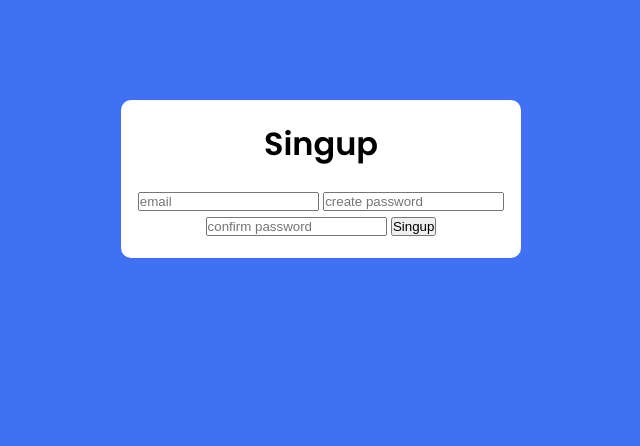
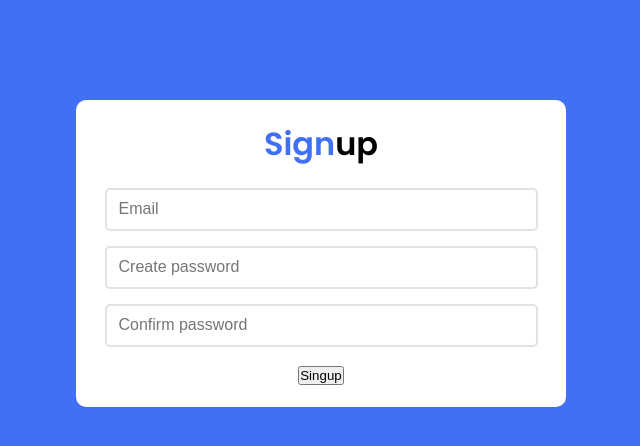
Before and after one commit to asibiqbal/assignment-4, a plain HTML site: page index.html in a window 1280 px wide. Shown: the whole page, without its empty margins (319-959 px from the left). Drawn offline with Linux system fonts and the light colour scheme.

Commit message:
style the form

```diff
--- a/css/style.css
+++ b/css/style.css
@@ -12,15 +12,38 @@ body {
 }
 
 .main-container {
-    width: 400px;
+    width: 450px;
     background: white;
+    margin: 100px auto;
+    padding: 20px 20px 20px 20px;
+    border-radius: 10px;
     text-align: center;
-    margin: 100px auto;
-    padding: 20px 0 20px;
-    border-radius: 10px;
 }
 
 .main-container h1 {
     font-weight: 600;
     margin-bottom: 20px;
+    text-align: center;
 }
+
+h1 span {
+    color: #4070F4;
+}
+
+form input {
+    display: block;
+    width: 90%;
+    margin: 15px auto;
+    padding: 12px 12px;
+    border: 2px solid #E2E2E2;
+    border-radius: 5px;
+}
+
+form input::placeholder {
+    font-size: 16px;
+}
+
+
+form input:focus {
+    outline-color: #4070F4;
+}
--- a/index.html
+++ b/index.html
@@ -8,12 +8,12 @@
 
 <body>
     <div class="main-container">
-        <h1>Singup</h1>
+        <h1><span>Sign</span>up</h1>
         <!-- Form -->
         <form>
-            <input type="email" name="" placeholder="email">
-            <input type="password" name="" placeholder="create password">
-            <input type="password" name="" placeholder="confirm password">
+            <input type="email" name="" placeholder="Email">
+            <input type="password" name="" placeholder="Create password">
+            <input type="password" name="" placeholder="Confirm password">
             <button type="submit">Singup</button>
         </form>
     </div>
```
